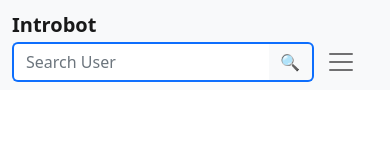
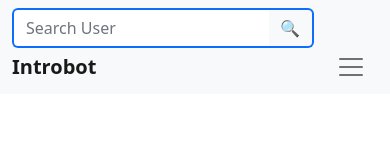
Before and after one commit to manishshahi1/template, a plain HTML site: page dashboard.html in a window 390 px wide. Drawn offline with nearby package versions, Linux system fonts and the light colour scheme.

Commit message:
layout changes

```diff
--- a/dashboard.html
+++ b/dashboard.html
@@ -37,8 +37,6 @@
     </div>
     <nav class="navbar bg-light">
       <div class="container">
-        <span class="navbar-brand mb-0 h4 fw-bold">Introbot </span>
-
         <form action="/search/" class="d-flex float-end" role="search">
           <div class="input-group">
             <input
@@ -56,8 +54,10 @@
               🔍
             </button>
           </div>
+        </form>
+        <span class="navbar-brand mb-0 text-center h5 fw-bold">Introbot </span>
         <button
-            class="navbar-toggler border-0 shadow-none"
+          class="navbar-toggler fs-start border-0 shadow-none"
           type="button"
           data-bs-toggle="collapse"
           data-bs-target="#navbarToggleExternalContent"
@@ -67,7 +67,6 @@
         >
           <span class="navbar-toggler-icon"></span>
         </button>
-        </form>
       </div>
     </nav>
     <!-- end -->
```
Lines whose indentation alone changed are shown as unchanged.
